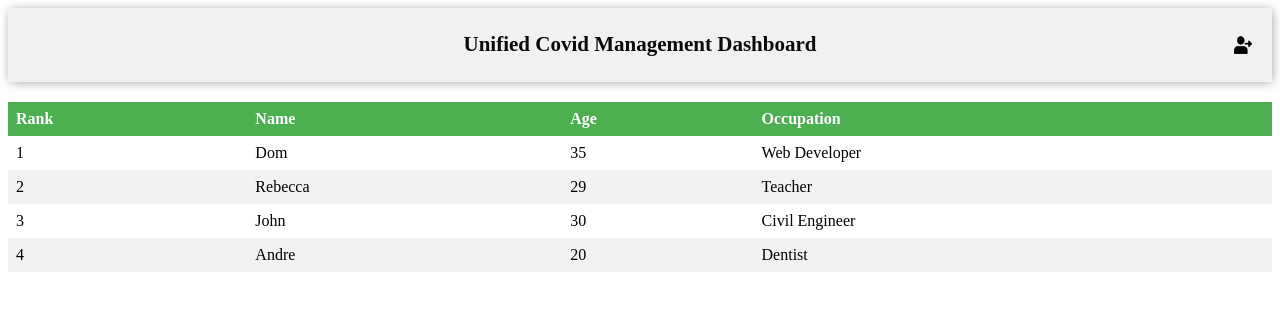
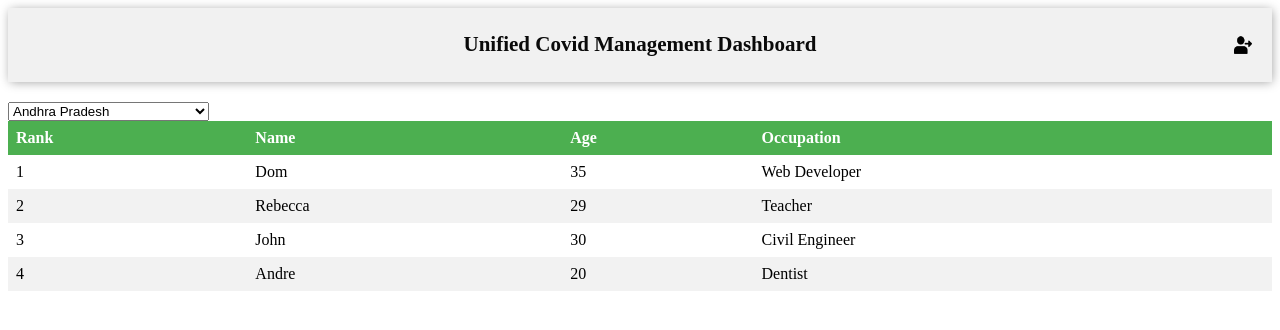
Before and after one commit to kishankrs/Blitzkrieg_HackJaipur, a plain HTML site: page index.html in a window 1280 px wide. Drawn offline with Linux system fonts and the light colour scheme.

Commit message:
Re added deleted part

```diff
--- a/index.html
+++ b/index.html
@@ -39,7 +39,44 @@
       <script src="header.js"></script>
 
       <!-- State filter Dropdown Menu -->
-
+      <select name="state" id="state" class="form-control">
+        <option value="Andhra Pradesh">Andhra Pradesh</option>
+        <option value="Andaman and Nicobar Islands">Andaman and Nicobar Islands</option>
+        <option value="Arunachal Pradesh">Arunachal Pradesh</option>
+        <option value="Assam">Assam</option>
+        <option value="Bihar">Bihar</option>
+        <option value="Chandigarh">Chandigarh</option>
+        <option value="Chhattisgarh">Chhattisgarh</option>
+        <option value="Dadar and Nagar Haveli">Dadar and Nagar Haveli</option>
+        <option value="Daman and Diu">Daman and Diu</option>
+        <option value="Delhi">Delhi</option>
+        <option value="Lakshadweep">Lakshadweep</option>
+        <option value="Puducherry">Puducherry</option>
+        <option value="Goa">Goa</option>
+        <option value="Gujarat">Gujarat</option>
+        <option value="Haryana">Haryana</option>
+        <option value="Himachal Pradesh">Himachal Pradesh</option>
+        <option value="Jammu and Kashmir">Jammu and Kashmir</option>
+        <option value="Jharkhand">Jharkhand</option>
+        <option value="Karnataka">Karnataka</option>
+        <option value="Kerala">Kerala</option>
+        <option value="Madhya Pradesh">Madhya Pradesh</option>
+        <option value="Maharashtra">Maharashtra</option>
+        <option value="Manipur">Manipur</option>
+        <option value="Meghalaya">Meghalaya</option>
+        <option value="Mizoram">Mizoram</option>
+        <option value="Nagaland">Nagaland</option>
+        <option value="Odisha">Odisha</option>
+        <option value="Punjab">Punjab</option>
+        <option value="Rajasthan">Rajasthan</option>
+        <option value="Sikkim">Sikkim</option>
+        <option value="Tamil Nadu">Tamil Nadu</option>
+        <option value="Telangana">Telangana</option>
+        <option value="Tripura">Tripura</option>
+        <option value="Uttar Pradesh">Uttar Pradesh</option>
+        <option value="Uttarakhand">Uttarakhand</option>
+        <option value="West Bengal">West Bengal</option>
+        </select>
       <!-- State filter Dropdown Menu end -->
 
       <table class="table-sortable">
```
